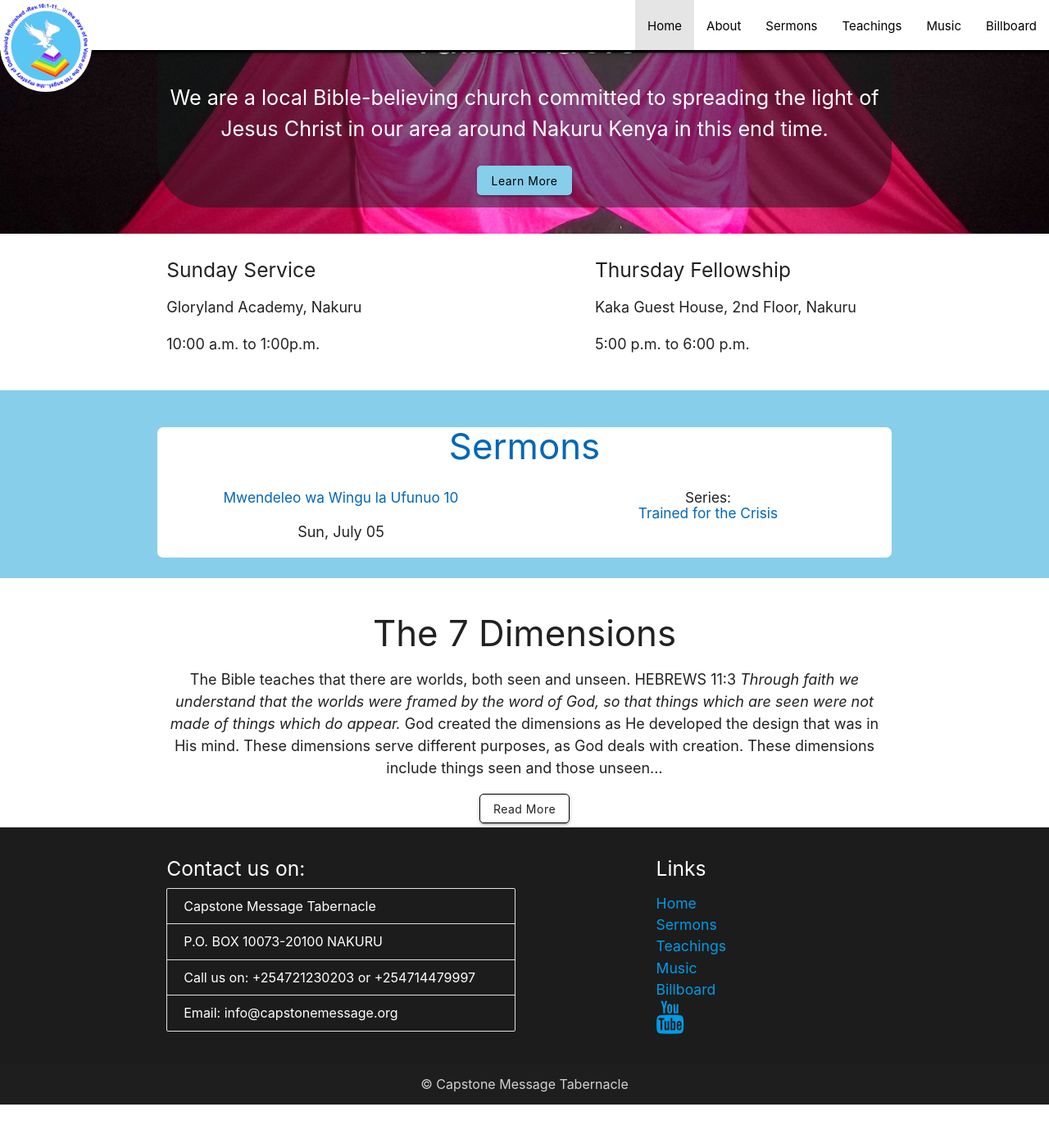
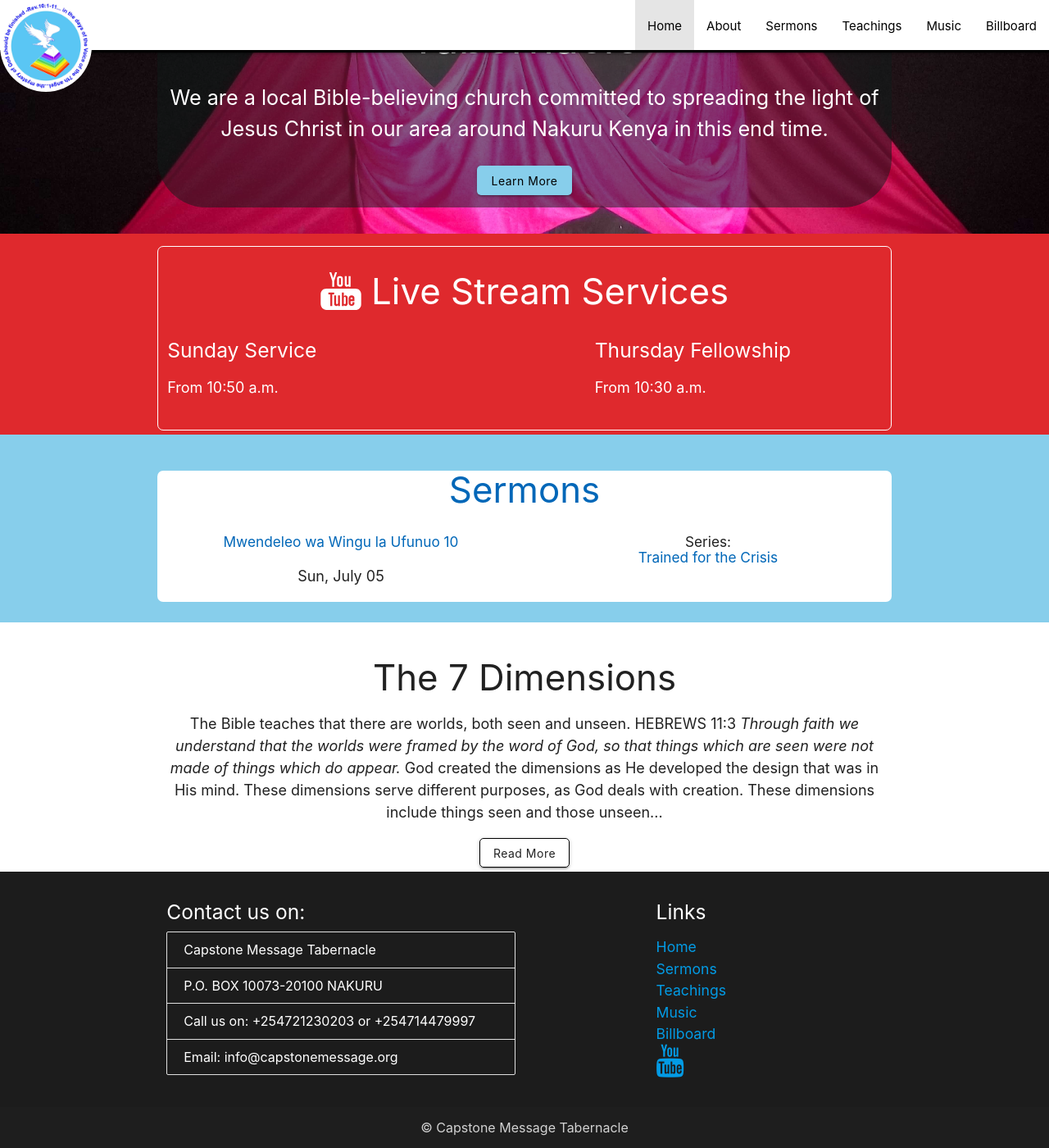
Before and after one commit to njorogetimk/cmt-redisigned, a Jekyll site: the page built from index.html, in a window 1280 px wide and 1400 px high, scrolled down 188 px. Shown: the whole window at 82% size. Built offline with Jekyll 4.4.1, drawn with Linux system fonts in a browser that asks for light colours; before the commit the page ends 1535 px from its top, so only the background shows below that.

Commit message:
Add live stream update

```diff
--- a/css/style.scss
+++ b/css/style.scss
@@ -95,6 +95,22 @@ nav {
   }
 }
 
+.services {
+  background-color: #df292d;
+  color: white;
+  .container {
+    background-color: #df292d;
+    border: solid white 1px;
+
+    h3.title {
+      background-color: #df292d;
+      img {
+        vertical-align: bottom;
+      }
+    }
+  }
+}
+
 .title {
   background-color: $second-bg;
 }
--- a/index.html
+++ b/index.html
@@ -14,20 +14,21 @@ node: "Home"
     <a href="aboutus.html" class="btn">Learn More</a>
   </div>
 </section>
-<section class="section">
+<section class="section services">
   <div class="container">
+    <h3 class="center title"> <a target="_blank" rel="noopener noreferrer"
+        href="https://www.youtube.com/channel/UCNMWw2o7Ahu1x-A_PphKmzg?view_as=subscriber"><img src="images/youtube.svg"
+          alt="youtube"></a> Live Stream Services</h3>
     <div class="row">
       <div class="col s12 m5">
         <h5>Sunday Service</h5>
-        <p>Gloryland Academy, Nakuru</p>
-        <p>10:00 a.m. to 1:00p.m.</p>
+        <p>From 10:50 a.m.</p>
 
       </div>
       <div class="col s12 m2"></div>
       <div class="col s12 m5">
         <h5>Thursday Fellowship</h5>
-        <p>Kaka Guest House, 2nd Floor, Nakuru</p>
-        <p>5:00 p.m. to 6:00 p.m.</p>
+        <p>From 10:30 a.m.</p>
       </div>
     </div>
   </div>
```
Also changed, not shown: images/youtube.svg (added).
